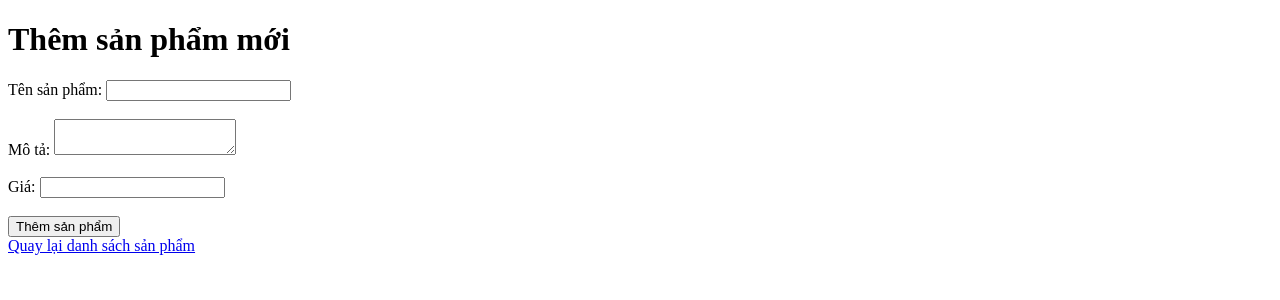
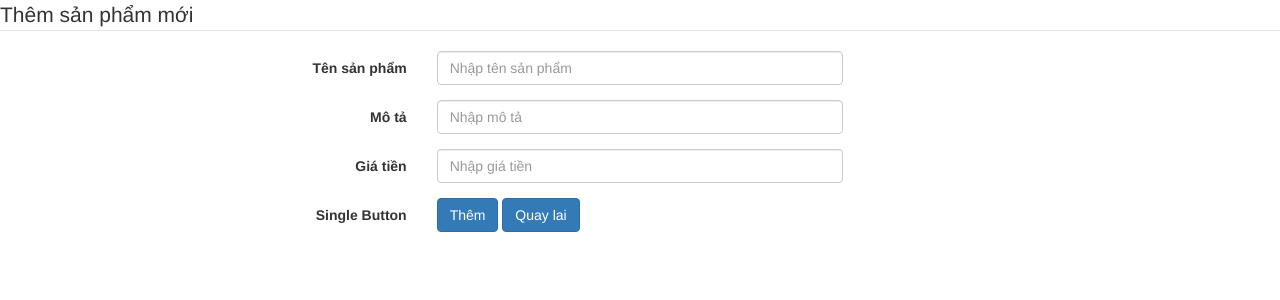
Before and after one commit to nguyentrungthanh04/MaNguonMo, a PHP site: page /product/add in a window 1280 px wide. Shown: the top 300 px of the page. Run offline with PHP 8.4, Linux system fonts and the light colour scheme; some libraries are stand-ins or nearby versions.

Commit message:
[Bai1New]

```diff
--- a/app/controllers/ProductController.php
+++ b/app/controllers/ProductController.php
@@ -23,6 +23,7 @@ class ProductController
         $products = $this->products;
         include 'app/views/product/list.php';
     }
+
 
     public function add(){
         $errors =[];
--- a/app/views/product/add.php
+++ b/app/views/product/add.php
@@ -1,8 +1,20 @@
 <!DOCTYPE html>
 <html>
 
+<link href="//netdna.bootstrapcdn.com/bootstrap/3.2.0/css/bootstrap.min.css" rel="stylesheet" id="bootstrap-css">
+<script src="//netdna.bootstrapcdn.com/bootstrap/3.2.0/js/bootstrap.min.js"></script>
+<script src="//code.jquery.com/jquery-1.11.1.min.js"></script>
+<!------ Include the above in your HEAD tag ---------->
+
 <head>
-    <title>Thêm sản phẩm</title>
+    <meta charset="UTF-8">
+    <meta name="viewport" content="width=device-width, initial-scale=1.0">
+    <!-- Form Name -->
+    <legend>Thêm sản phẩm mới</legend>
+
+    <!-- Gọi tệp CSS vào trong HTML -->
+    <link rel="stylesheet" href="/public/css/style.css">
+
     <script>
         function validateForm() {
             let name = document.getElementById('name').value;
@@ -23,28 +35,51 @@
 </head>
 
 <body>
-    <h1>Thêm sản phẩm mới</h1>
-    <?php if (!empty($errors)): ?>
-        <ul>
-            <?php foreach ($errors as $error): ?>
-                <li><?php echo htmlspecialchars($error, ENT_QUOTES, 'UTF-8'); ?></li>
-            <?php endforeach; ?>
-        </ul>
-    <?php endif; ?>
-    <form method="POST" action="/MaNguonMo/Product/add" onsubmit="return
-validateForm();">
-        <label for="name">Tên sản phẩm:</label>
-        <input type="text" id="name" name="name" required><br><br>
+    <form class="form-horizontal" method="POST" action="/MaNguonMo/Product/add">
+        <fieldset>
 
-        <label for="description">Mô tả:</label>
-        <textarea id="description" name="description" required></textarea><br><br>
+            <!-- Text input-->
+            <div class="form-group">
+                <label class="col-md-4 control-label" for="name">Tên sản phẩm</label>
+                <div class="col-md-4">
+                    <input id="name" name="name" placeholder="Nhập tên sản phẩm" class="form-control input-md" required="" type="text">
 
-        <label for="price">Giá:</label>
-        <input type="number" id="price" name="price" step="0.01" required><br><br>
+                </div>
+            </div>
 
-        <button type="submit">Thêm sản phẩm</button>
+            <!-- Text input-->
+            <div class="form-group">
+                <label class="col-md-4 control-label" for="description">Mô tả</label>
+                <div class="col-md-4">
+                    <input id="description" name="description" placeholder="Nhập mô tả" class="form-control input-md" required="" type="text">
+
+                </div>
+            </div>
+
+            <!-- Text input-->
+            <div class="form-group">
+                <label class="col-md-4 control-label" for="price">Giá tiền</label>
+                <div class="col-md-4">
+                    <input id="price" name="price" placeholder="Nhập giá tiền" class="form-control input-md" required="" type="number">
+
+                </div>
+            </div>
+
+            <!-- Button -->
+            <div class="form-group">
+                <label class="col-md-4 control-label" for="singlebutton">Single Button</label>
+                <div class="col-md-4">
+                    <button type='submit' class="btn btn-primary">Thêm</button>
+                    <a href="/MaNguonMo/Product/list" class="btn btn-primary">Quay lai</a>
+                </div>
+            </div>
+
+
+        </fieldset>
     </form>
-    <a href="/MaNguonMo/Product/list">Quay lại danh sách sản phẩm</a>
+
+
 </body>
 
+
 </html>
--- /dev/null
+++ b/public/css/style.css
@@ -0,0 +1 @@
+@media (max-width: 767.98px) { .border-sm-start-none { border-left: none !important; } }
```
Also changed, not shown: app/views/product/edit.php (+9 -1 lines), app/views/product/list.php (+35 -16 lines).
